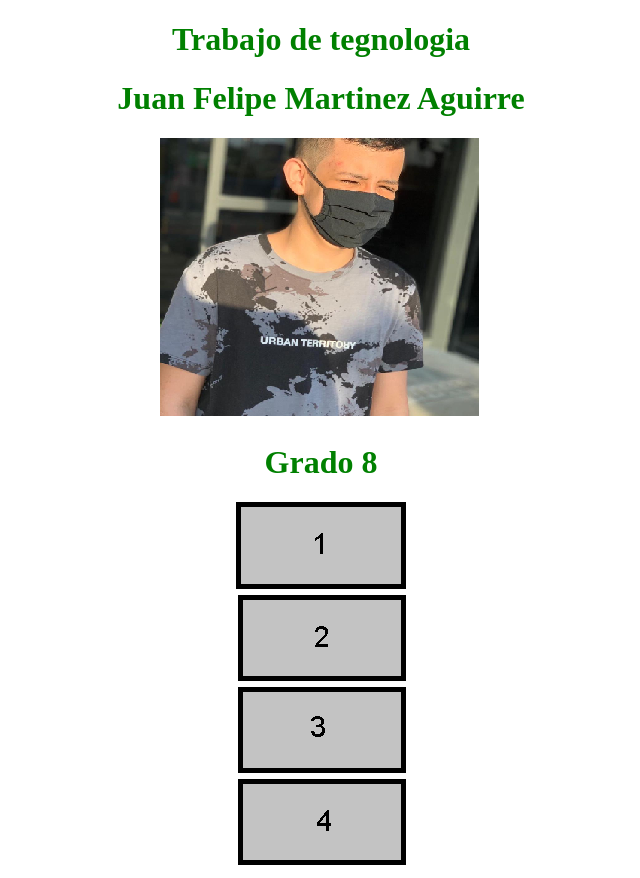
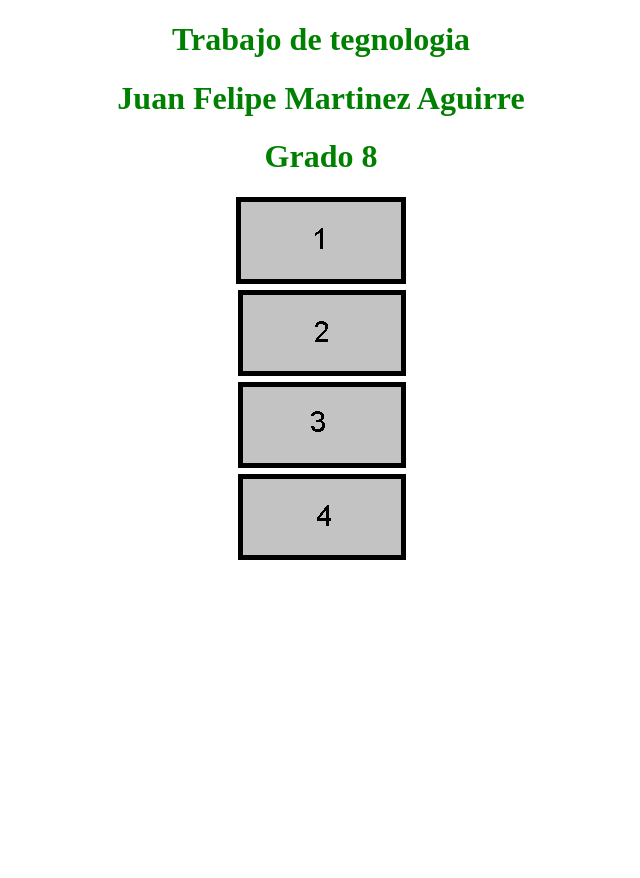
Before and after one commit to Juanfelipe132/bebe, a plain HTML site: page index.html in a window 1280 px wide. Shown: the whole page, without its empty margins (319-959 px from the left). After the commit the page ends 800 px from the top, so only its background shows below. Drawn offline with Linux system fonts and the light colour scheme.

Commit message:
Update index.html

```diff
--- a/index.html
+++ b/index.html
@@ -15,7 +15,7 @@
 
 <h1><b><center><font color="green">Trabajo de tegnologia</font></center></b></h1>
 <h1><b><center><font color="green">Juan Felipe Martinez Aguirre</font></center></b></h1>
-<center><img src="como.jpg"></center>
+
 <h1><b><center><font color="green">Grado 8</font></center></b></h1>
 
 
```
